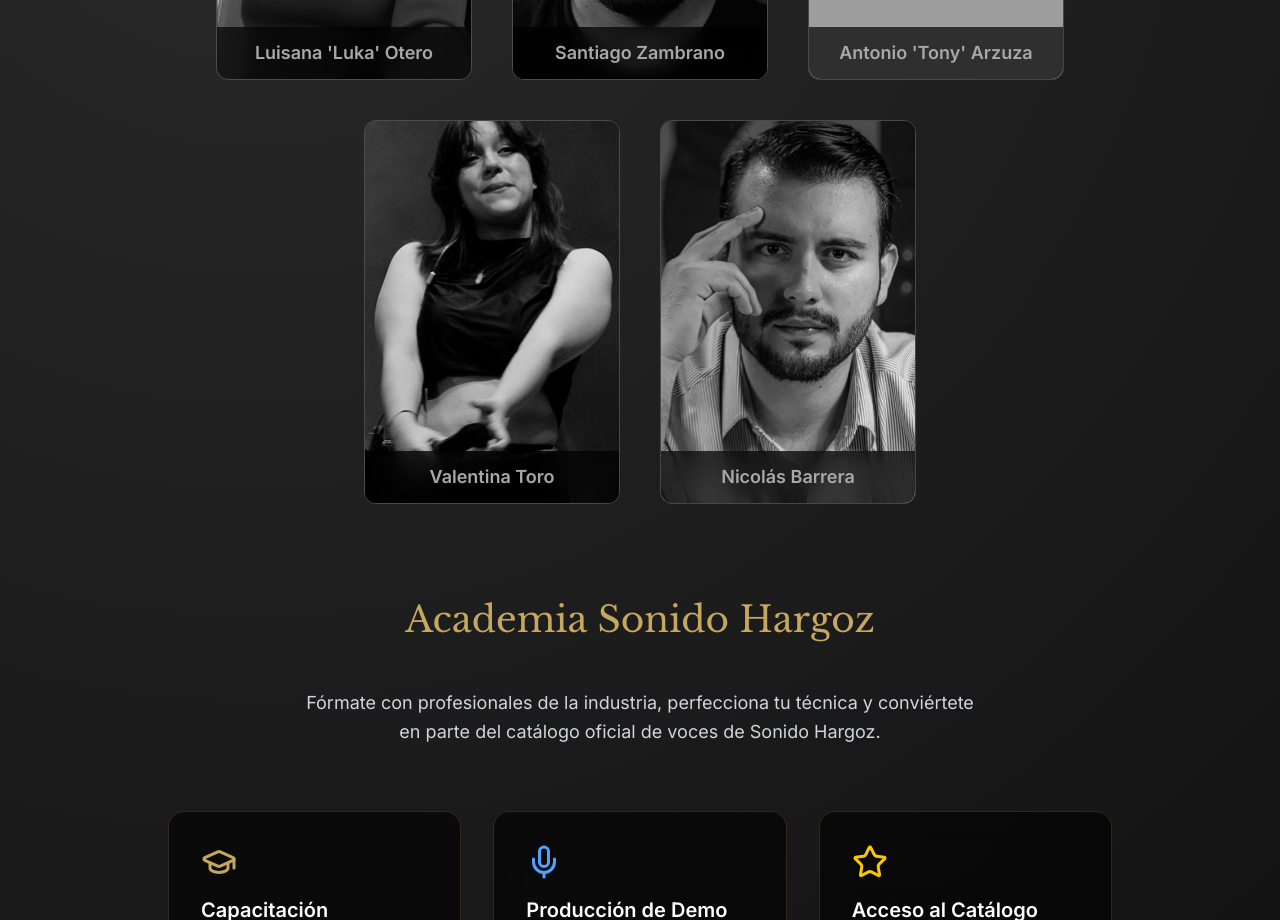
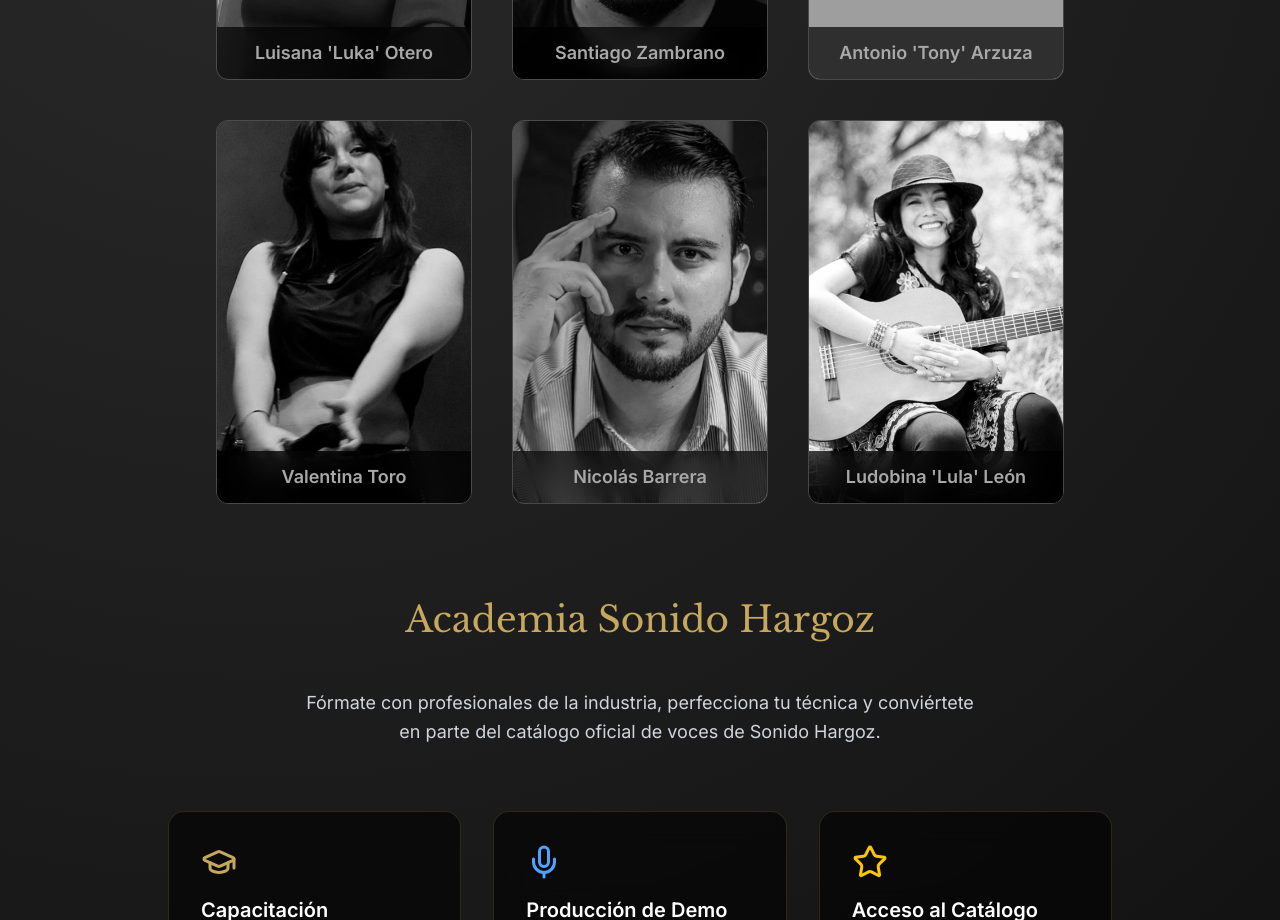
Before and after one commit to museortizmedia/SonidoHargoz, a React (Vite) app: page / in a window 1280 px wide. Shown: the part 920-1840 px from the top of the page. Built offline with nearby package versions, Linux system fonts and the light colour scheme; grey boxes are pictures that could not be loaded.

Commit message:
Add Lula

```diff
--- a/src/data/actors.js
+++ b/src/data/actors.js
@@ -3,12 +3,14 @@ import actor2 from "../assets/actores/actor2.png";
 import actor3 from "../assets/actores/actor3.png";
 import actor4 from "../assets/actores/actor4.png";
 import actor5 from "../assets/actores/actor5.png";
+import actor6 from "../assets/actores/actor6.png";
 
 import demo1 from "../assets/demos/demo1.mp3";
 import demo2 from "../assets/demos/demo2.mp3";
 import demo3 from "../assets/demos/demo3.mp3";
 import demo4 from "../assets/demos/demo4.mp3";
 import demo5 from "../assets/demos/demo5.mp3";
+import demo6 from "../assets/demos/demo6.mp3";
 
 const defaultBadges = [
     { label: "Comercial", icon: "mic" },
@@ -247,5 +249,43 @@ Especialista en narración profunda y dramática enfocado en proyectos audiovisu
             projects: 0,
             yearsExperience: 0
         }
+    },
+    {
+        id: 6,
+        slug: "lula",
+        name: "Ludobina 'Lula' León",
+        featured: false,
+
+        profile: {
+            shortBio: "Especialista en narración profunda y dramática.",
+            fullBio: `
+Especialista en narración profunda y dramática enfocado en proyectos audiovisuales y narrativas sonoras.
+      `,
+            skills: ["Narración dramática"],
+            awards: [],
+            languages: ["Español"],
+            badges: defaultBadges,
+            characters: [
+                {
+                    name: "Comandante Arthus",
+                    project: "Serie Sci-Fi: Eclipse",
+                    image: "/characters/arthus.jpg",
+                    demo: "/audios/arthus.mp3"
+                }
+            ]
+        },
+
+        media: {
+            image: actor6,
+            demo: demo6,
+            gallery: []
+        },
+
+        contact: {},
+        social: {},
+        stats: {
+            projects: 0,
+            yearsExperience: 0
+        }
     }
 ];
```
Also changed, not shown: src/assets/actores/actor6.png (added), 1 other file (tests, documents, lock files or other folders).
